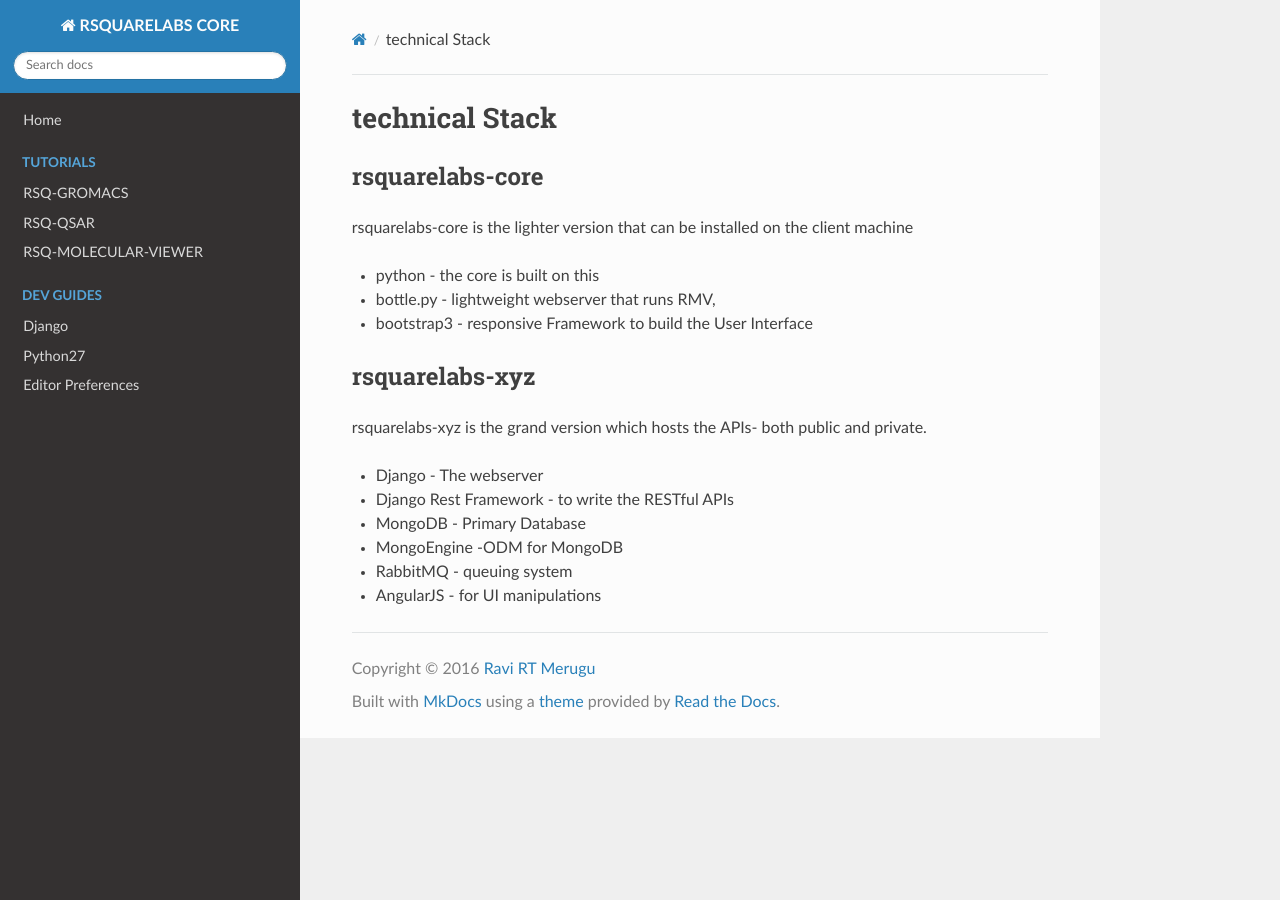
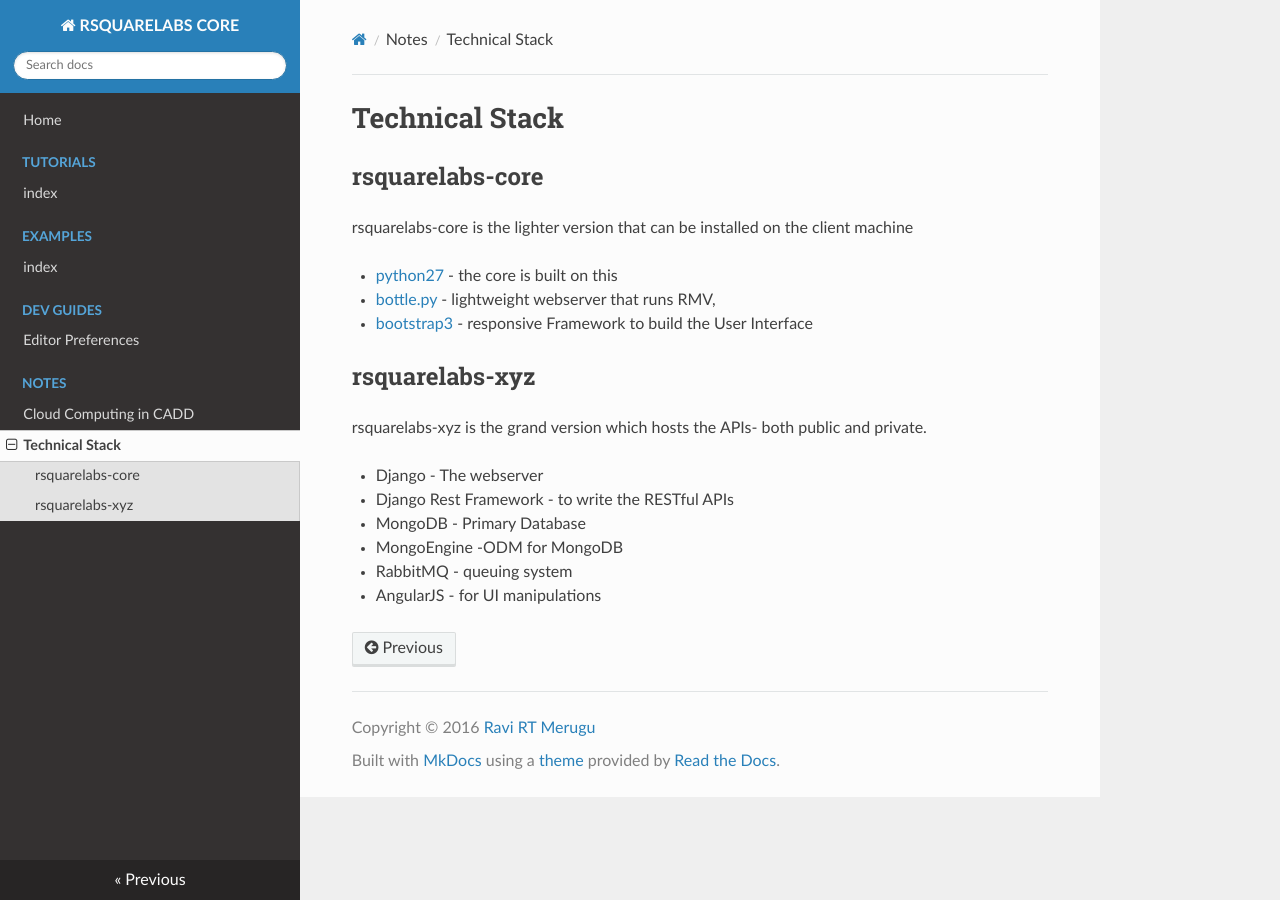
Before and after one commit to waffle-iron/rsquarelabs-core, an MkDocs documentation site: the page built from docs/notes/technical-stack.md, in a window 1280 px wide. Built offline with MkDocs 1.6.1, drawn with Linux system fonts in a browser that asks for light colours; nearby versions of some CDN libraries; old or Windows-style settings are respelled for this version of MkDocs.

Commit message:
docs updated

```diff
--- a/docs/notes/technical-stack.md
+++ b/docs/notes/technical-stack.md
@@ -1,12 +1,12 @@
-#technical Stack
+#Technical Stack
 
 ## rsquarelabs-core
 
 rsquarelabs-core is the lighter version that can be installed on the client machine
 
-- python - the core is built on this
-- bottle.py - lightweight webserver that runs RMV,
-- bootstrap3 - responsive Framework to build the User Interface
+- [python27](https://www.python.org/download/releases/2.7/) - the core is built on this
+- [bottle.py](http://bottlepy.org/) - lightweight webserver that runs RMV,
+- [bootstrap3](http://getbootstrap.com/) - responsive Framework to build the User Interface
 
 
 ## rsquarelabs-xyz
--- a/mkdocs.yml
+++ b/mkdocs.yml
@@ -5,13 +5,14 @@
 pages:
 - Home: index.md
 - Tutorials:
-    - RSQ-GROMACS: tutorials/rsq-gromacs.md
-    - RSQ-QSAR: tutorials/rsq-qsar.md
-    - RSQ-MOLECULAR-VIEWER: tutorials/rsq-molecular-viewer.md
+    - index: tutorials/index.md
+- Examples:
+    - index: examples/index.md
 - Dev Guides:
-    - Django: dev-guides/django.md
-    - Python27: dev-guides/python27.md
     - Editor Preferences: dev-guides/editors.md
+- Notes:
+    - Cloud Computing in CADD: notes/cloud-computing.md
+    - Technical Stack: notes/technical-stack.md
 theme: readthedocs
 copyright: Copyright &copy; 2016 <a href="https://twitter.com/rrmerugu">Ravi RT Merugu</a>
 google_analytics: ['UA-71847416-1', 'rsquarelabs.org']
```
Also changed, not shown: README.md (+1 -1 lines), docs/examples/index.md (added, +1 -0 lines), docs/tutorials/index.md (added, +1 -0 lines), docs/tutorials/rsq-gromacs.md (deleted, +0 -1 lines), docs/tutorials/rsq-molecular-viewer.md (deleted, +0 -1 lines), docs/tutorials/rsq-qsar.md (deleted, +0 -1 lines).
